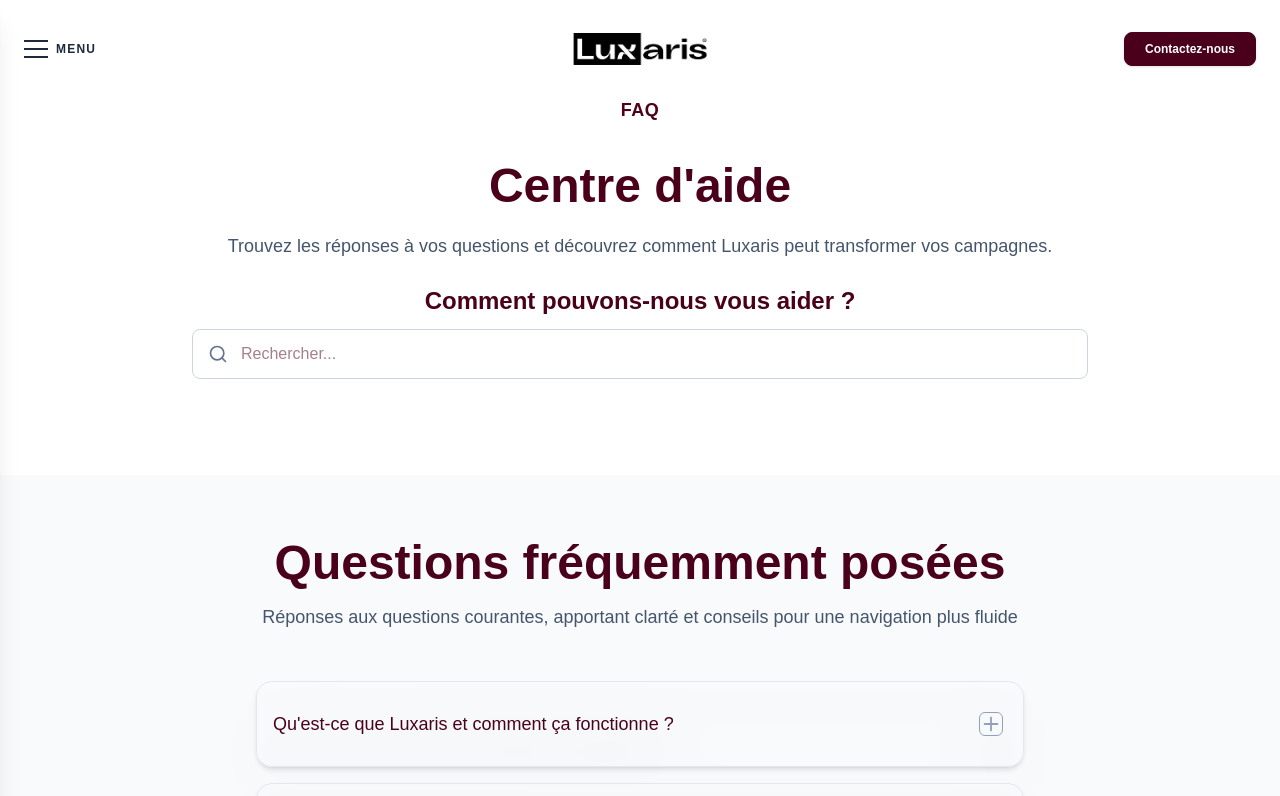
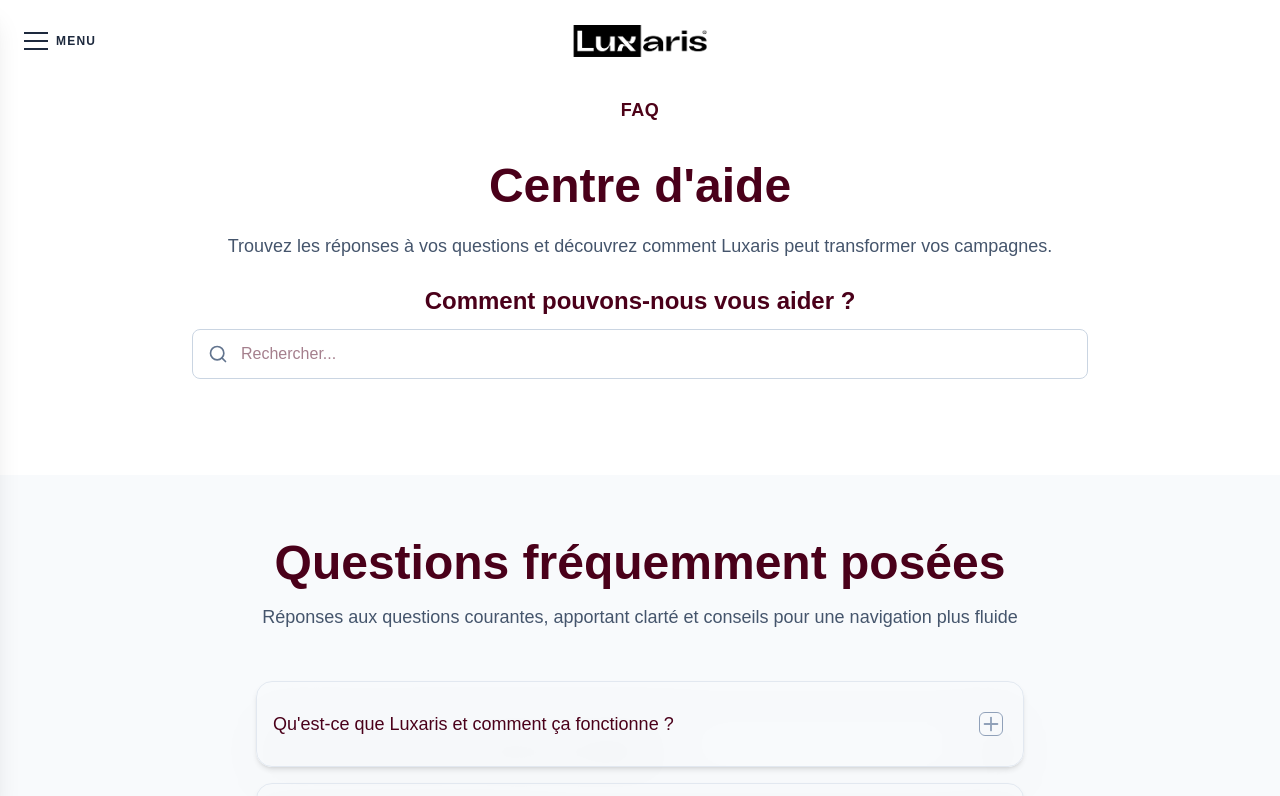
Before and after one commit to StephenMicosa/Luxaris, a React (Vite) app: page /faq in a window 1280 px wide. Shown: the top 796 px of the page. Built offline with nearby package versions, Linux system fonts and the light colour scheme; no server answers.

Commit message:
fix: suppression du lien « Contactez-nous » inutilisé dans le Header

```diff
--- a/src/components/layout/Header.jsx
+++ b/src/components/layout/Header.jsx
@@ -85,12 +85,7 @@ export default function Header() {
                     </div>
 
                     {/* Right: CTA button */}
-                    <Link
-                        to="/contact-footer"
-                        className="rounded-lg border border-[#4A001A] bg-[#4A001A] px-5 py-2 text-xs font-semibold text-white shadow-sm transition hover:-translate-y-0.5 hover:shadow-md"
-                    >
-                        Contactez-nous
-                    </Link>
+
                 </div>
             </header>
 
```
